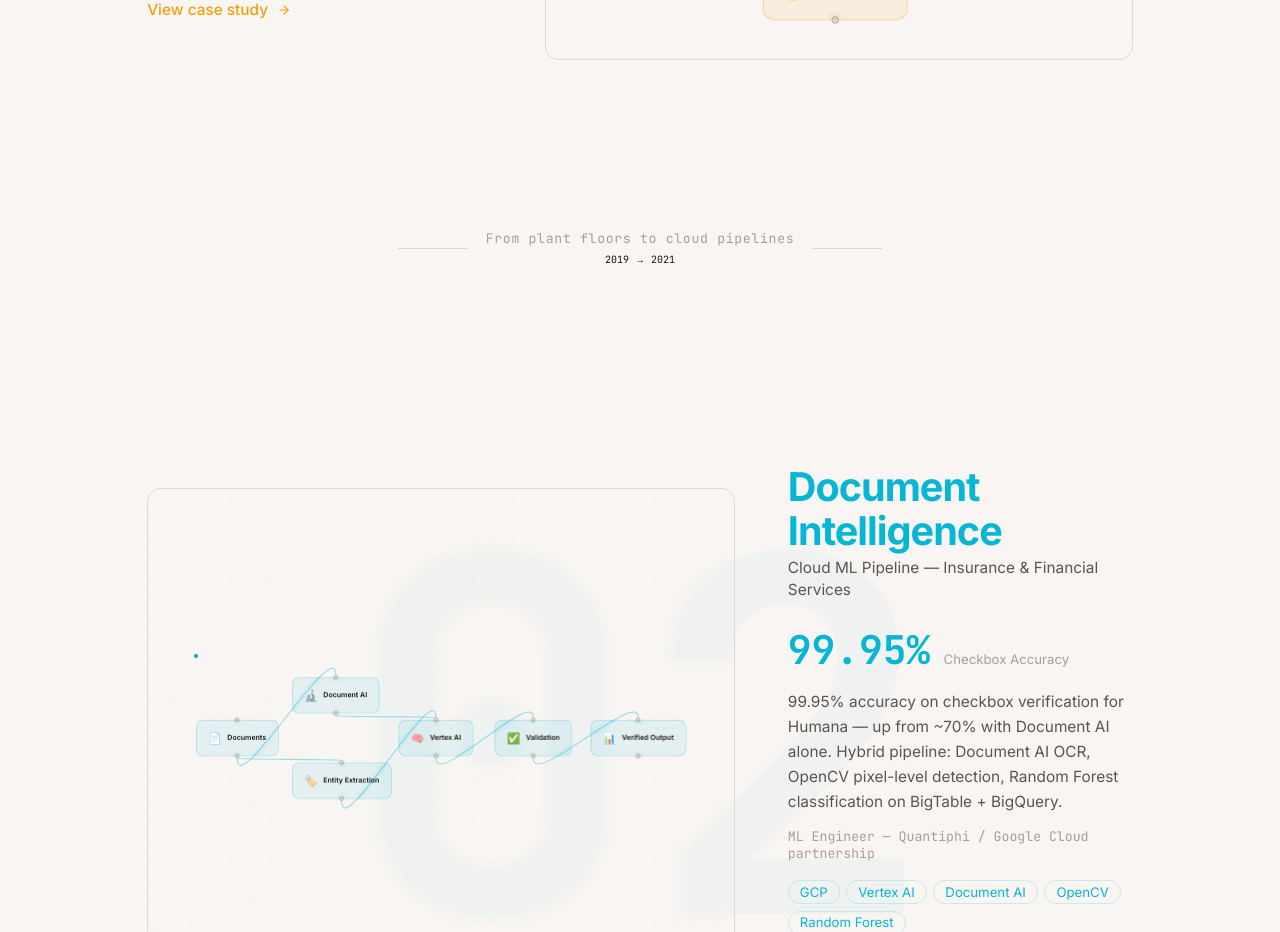
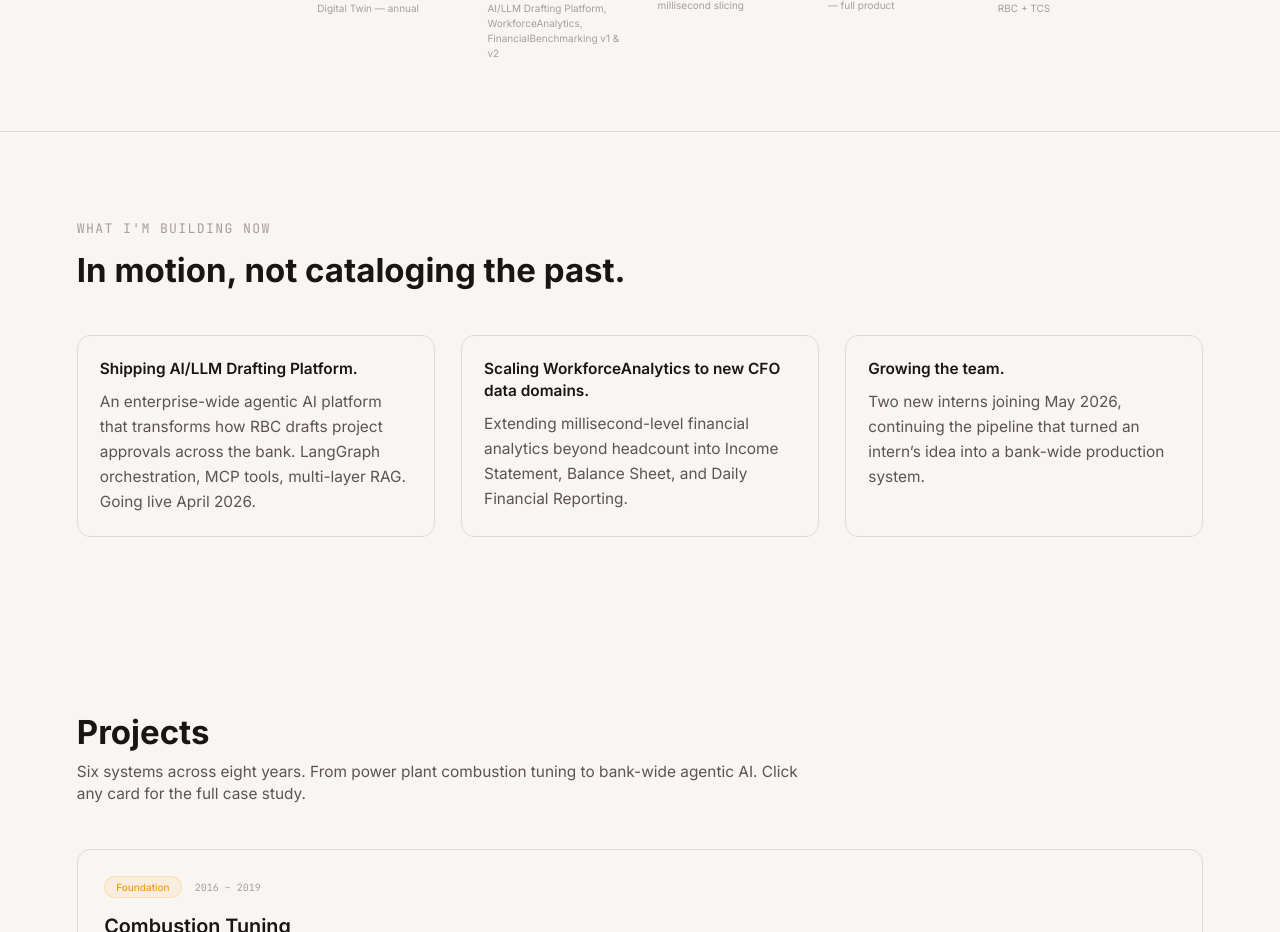
Before and after one commit to rogerthatroach/rogerthatroach.github.io, a Next.js app: page / in a window 1280 px wide. Shown: the part 1440-2372 px from the top of the page. Built offline with nearby package versions, Linux system fonts and the light colour scheme.

Commit message:
feat(homepage): Tier 4c — narrative arc restructure

```diff
--- a/app/page.tsx
+++ b/app/page.tsx
@@ -1,45 +1,15 @@
-import dynamic from 'next/dynamic';
 import Nav from '@/components/Nav';
 import Hero from '@/components/Hero';
-import ProjectShowcase from '@/components/ProjectShowcase';
-import EraTransition from '@/components/EraTransition';
 import CareerArcNarrative from '@/components/CareerArcNarrative';
 import MetricsRibbon from '@/components/MetricsRibbon';
+import NowBuilding from '@/components/NowBuilding';
+import ProjectCard from '@/components/projects/ProjectCard';
 import SkillTimeline from '@/components/SkillTimeline';
 import AboutSection from '@/components/AboutSection';
 import RecognitionSection from '@/components/RecognitionSection';
 import Footer from '@/components/Footer';
 import { PROJECTS } from '@/data/projects';
-
-function DiagramSkeleton() {
-  return (
-    <div className="flex h-[400px] w-full items-center justify-center rounded-xl border border-border-subtle bg-surface/50 sm:h-[500px]">
-      <span className="text-xs text-text-tertiary">Loading diagram...</span>
-    </div>
-  );
-}
-
-const CombustionDiagram = dynamic(() => import('@/components/diagrams/CombustionDiagram'), { ssr: false, loading: DiagramSkeleton });
-const DocumentIntelligenceDiagram = dynamic(() => import('@/components/diagrams/DocumentIntelligenceDiagram'), { ssr: false, loading: DiagramSkeleton });
-const CommodityTaxDiagram = dynamic(() => import('@/components/diagrams/CommodityTaxDiagram'), { ssr: false, loading: DiagramSkeleton });
-const FinancialBenchmarkingDiagram = dynamic(() => import('@/components/diagrams/FinancialBenchmarkingDiagram'), { ssr: false, loading: DiagramSkeleton });
-const WorkforceAnalyticsDiagram = dynamic(() => import('@/components/diagrams/WorkforceAnalyticsDiagram'), { ssr: false, loading: DiagramSkeleton });
-const FundingRequestDiagram = dynamic(() => import('@/components/diagrams/FundingRequestDiagram'), { ssr: false, loading: DiagramSkeleton });
-
-const DIAGRAMS: Record<string, React.ComponentType> = {
-  'combustion-tuning': CombustionDiagram,
-  'document-intelligence': DocumentIntelligenceDiagram,
-  'commodity-tax': CommodityTaxDiagram,
-  'financialBenchmarking': FinancialBenchmarkingDiagram,
-  'workforceAnalytics': WorkforceAnalyticsDiagram,
-  'funding-request-drafting': FundingRequestDiagram,
-};
-
-const ERA_TRANSITIONS: Record<number, { label: string; years: string }> = {
-  1: { label: 'From plant floors to cloud pipelines', years: '2019 → 2021' },
-  2: { label: 'From cloud to enterprise finance', years: '2022' },
-  3: { label: 'From analytics to intelligent systems', years: '2024' },
-};
+import { CASE_STUDIES } from '@/data/projectCaseStudies';
 
 export default function Home() {
   return (
@@ -47,31 +17,49 @@
       <Nav />
       <Hero />
 
-      {/* Projects — full viewport showcases with architecture diagrams */}
-      <div id="work">
-        {PROJECTS.map((project, i) => {
-          const Diagram = DIAGRAMS[project.id];
-          const transition = ERA_TRANSITIONS[i];
-          return (
-            <div key={project.id}>
-              {transition && (
-                <EraTransition label={transition.label} years={transition.years} />
-              )}
-              <ProjectShowcase
-                project={project}
-                diagram={Diagram ? <Diagram /> : null}
-                index={i}
-              />
-            </div>
-          );
-        })}
-      </div>
+      {/* Through-line: the thesis that ties every system together */}
+      <CareerArcNarrative />
 
-      <CareerArcNarrative />
+      {/* Stats: the proof behind the thesis */}
       <MetricsRibbon />
+
+      {/* Present-tense momentum */}
+      <NowBuilding />
+
+      {/* Projects: six entry points into the three-layer funnel.
+          Simplified cards (no ReactFlow on homepage) — era badges carry the career arc.
+          Full cards with diagrams live on /projects and case study pages. */}
+      <section id="work" className="px-6 py-20 md:px-16">
+        <div className="mx-auto max-w-content">
+          <h2 className="mb-2 text-2xl font-bold text-text-primary sm:text-3xl">Projects</h2>
+          <p className="mb-10 max-w-2xl text-sm text-text-secondary">
+            Six systems across eight years. From power plant combustion tuning to bank-wide agentic
+            AI. Click any card for the full case study.
+          </p>
+          <div className="grid gap-6 sm:grid-cols-2">
+            {PROJECTS.map((project, i) => {
+              const caseStudy = CASE_STUDIES.find((cs) => cs.projectId === project.id);
+              if (!caseStudy) return null;
+              const isBookend = i === 0 || i === PROJECTS.length - 1;
+              return (
+                <div key={project.id} className={isBookend ? 'sm:col-span-2' : ''}>
+                  <ProjectCard project={project} caseStudy={caseStudy} index={i} />
+                </div>
+              );
+            })}
+          </div>
+        </div>
+      </section>
+
+      {/* Journey zoom-out */}
       <SkillTimeline />
+
+      {/* Leadership philosophy */}
       <AboutSection />
+
+      {/* Recognition: the close */}
       <RecognitionSection />
+
       <Footer />
     </main>
   );
--- a/components/EraTransition.tsx
+++ /dev/null
@@ -1,47 +0,0 @@
-'use client';
-
-import { useRef } from 'react';
-import { motion, useInView } from 'framer-motion';
-
-interface EraTransitionProps {
-  label: string;
-  years: string;
-}
-
-export default function EraTransition({ label, years }: EraTransitionProps) {
-  const ref = useRef<HTMLDivElement>(null);
-  const isInView = useInView(ref, { once: true, margin: '-20%' });
-
-  return (
-    <div
-      ref={ref}
-      className="flex items-center justify-center gap-4 px-6 py-12 md:py-16"
-    >
-      <motion.div
-        initial={{ scaleX: 0 }}
-        animate={isInView ? { scaleX: 1 } : {}}
-        transition={{ duration: 0.6, ease: [0.4, 0, 0.2, 1] }}
-        className="hidden h-px w-16 origin-right bg-border-subtle sm:block"
-      />
-      <motion.div
-        initial={{ opacity: 0, y: 8 }}
-        animate={isInView ? { opacity: 1, y: 0 } : {}}
-        transition={{ duration: 0.5, delay: 0.2 }}
-        className="text-center"
-      >
-        <p className="font-mono text-xs tracking-wider text-text-tertiary">
-          {label}
-        </p>
-        <p className="mt-1 font-mono text-[10px] text-text-tertiary/60">
-          {years}
-        </p>
-      </motion.div>
-      <motion.div
-        initial={{ scaleX: 0 }}
-        animate={isInView ? { scaleX: 1 } : {}}
-        transition={{ duration: 0.6, ease: [0.4, 0, 0.2, 1] }}
-        className="hidden h-px w-16 origin-left bg-border-subtle sm:block"
-      />
-    </div>
-  );
-}
--- /dev/null
+++ b/components/NowBuilding.tsx
@@ -0,0 +1,49 @@
+'use client';
+
+import { useRef } from 'react';
+import { motion, useInView } from 'framer-motion';
+import { NOW_BUILDING } from '@/data/nowBuilding';
+
+export default function NowBuilding() {
+  const ref = useRef<HTMLElement>(null);
+  const isInView = useInView(ref, { once: true, margin: '-80px' });
+
+  return (
+    <section ref={ref} id="now" className="px-6 py-20 md:px-16">
+      <div className="mx-auto max-w-content">
+        <motion.p
+          initial={{ opacity: 0, y: 12 }}
+          animate={isInView ? { opacity: 1, y: 0 } : {}}
+          transition={{ duration: 0.6 }}
+          className="font-mono text-xs uppercase tracking-widest text-text-tertiary"
+        >
+          What I&apos;m building now
+        </motion.p>
+
+        <motion.h2
+          initial={{ opacity: 0, y: 16 }}
+          animate={isInView ? { opacity: 1, y: 0 } : {}}
+          transition={{ duration: 0.6, delay: 0.1 }}
+          className="mt-3 max-w-2xl text-2xl font-bold text-text-primary sm:text-3xl"
+        >
+          In motion, not cataloging the past.
+        </motion.h2>
+
+        <ul className="mt-10 grid gap-6 sm:grid-cols-3">
+          {NOW_BUILDING.map((item, i) => (
+            <motion.li
+              key={item.lead}
+              initial={{ opacity: 0, y: 16 }}
+              animate={isInView ? { opacity: 1, y: 0 } : {}}
+              transition={{ duration: 0.5, delay: 0.2 + i * 0.12 }}
+              className="rounded-xl border border-border-subtle bg-surface/40 p-5"
+            >
+              <p className="text-sm font-semibold text-text-primary">{item.lead}</p>
+              <p className="mt-2 text-sm leading-relaxed text-text-secondary">{item.body}</p>
+            </motion.li>
+          ))}
+        </ul>
+      </div>
+    </section>
+  );
+}
--- a/components/ProjectShowcase.tsx
+++ /dev/null
@@ -1,132 +0,0 @@
-'use client';
-
-import { useRef } from 'react';
-import Link from 'next/link';
-import { motion, useInView } from 'framer-motion';
-import { ArrowRight } from 'lucide-react';
-import type { Project } from '@/data/projects';
-
-interface ProjectShowcaseProps {
-  project: Project;
-  diagram: React.ReactNode;
-  index: number;
-}
-
-export default function ProjectShowcase({ project, diagram, index }: ProjectShowcaseProps) {
-  const ref = useRef<HTMLElement>(null);
-  const isInView = useInView(ref, { once: true, margin: '-15%' });
-  const isEven = index % 2 === 0;
-
-  return (
-    <section
-      ref={ref}
-      className={`relative min-h-screen overflow-hidden bg-gradient-to-b ${project.palette.bg} to-transparent`}
-    >
-      {/* Ghosted project number */}
-      <div className="pointer-events-none absolute inset-0 flex items-center justify-center overflow-hidden">
-        <span
-          className="select-none font-mono text-[20rem] font-bold leading-none opacity-[0.03] sm:text-[28rem]"
-          style={{ color: project.palette.primary }}
-        >
-          {String(index + 1).padStart(2, '0')}
-        </span>
-      </div>
-
-      {/* Content */}
-      <div className="relative z-10 mx-auto flex min-h-screen max-w-content flex-col items-center justify-center gap-8 px-6 py-16 md:px-16 lg:flex-row lg:gap-12">
-        {/* Text side */}
-        <motion.div
-          initial={{ opacity: 0, x: isEven ? -30 : 30 }}
-          animate={isInView ? { opacity: 1, x: 0 } : {}}
-          transition={{ duration: 0.7, ease: [0.25, 0.1, 0.25, 1] }}
-          className={`w-full shrink-0 lg:w-[35%] ${isEven ? 'lg:order-1' : 'lg:order-2'}`}
-        >
-          {/* Title */}
-          <h2
-            className="text-3xl font-bold tracking-tight sm:text-4xl"
-            style={{ color: project.palette.primary }}
-          >
-            {project.title}
-          </h2>
-
-          <p className="mt-1 text-sm text-text-secondary">{project.subtitle}</p>
-
-          {/* Hero metric */}
-          <div className="mt-6 flex items-baseline gap-3">
-            <span
-              className="font-mono text-3xl font-bold sm:text-4xl"
-              style={{ color: project.palette.primary }}
-            >
-              {project.heroMetric.value}
-            </span>
-            <span className="text-xs text-text-tertiary">{project.heroMetric.label}</span>
-          </div>
-
-          {/* Caption */}
-          <p className="mt-4 text-sm leading-relaxed text-text-secondary">
-            {project.caption}
-          </p>
-
-          {/* Role */}
-          <p className="mt-3 font-mono text-xs text-text-tertiary">
-            {project.role}
-          </p>
-
-          {/* Tech stack */}
-          <div className="mt-4 flex flex-wrap gap-1.5">
-            {project.stack.map((tech) => (
-              <span
-                key={tech}
-                className="rounded-full border px-2.5 py-0.5 text-xs"
-                style={{
-                  borderColor: `${project.palette.primary}30`,
-                  color: project.palette.primary,
-                }}
-              >
-                {tech}
-              </span>
-            ))}
-          </div>
-
-          {/* Thin accent line */}
-          <motion.div
-            initial={{ scaleX: 0 }}
-            animate={isInView ? { scaleX: 1 } : {}}
-            transition={{ duration: 0.6, delay: 0.3 }}
-            className="mt-6 h-px w-16 origin-left"
-            style={{ backgroundColor: project.palette.primary }}
-          />
-
-          {/* Case Study CTA */}
-          {project.deepDivePath && (
-            <motion.div
-              initial={{ opacity: 0 }}
-              animate={isInView ? { opacity: 1 } : {}}
-              transition={{ duration: 0.5, delay: 0.5 }}
-              className="mt-5"
-            >
-              <Link
-                href={project.deepDivePath}
-                className="inline-flex items-center gap-2 text-sm font-medium transition-colors hover:text-text-primary"
-                style={{ color: project.palette.primary }}
-              >
-                View case study
-                <ArrowRight size={14} />
-              </Link>
-            </motion.div>
-          )}
-        </motion.div>
-
-        {/* Diagram side */}
-        <motion.div
-          initial={{ opacity: 0, y: 20 }}
-          animate={isInView ? { opacity: 1, y: 0 } : {}}
-          transition={{ duration: 0.7, delay: 0.15, ease: [0.25, 0.1, 0.25, 1] }}
-          className={`w-full lg:w-[65%] ${isEven ? 'lg:order-2' : 'lg:order-1'}`}
-        >
-          {diagram}
-        </motion.div>
-      </div>
-    </section>
-  );
-}
--- /dev/null
+++ b/data/nowBuilding.ts
@@ -0,0 +1,24 @@
+export interface NowItem {
+  lead: string;
+  body: string;
+  // ISO date. After this point the item is likely stale and should be refreshed.
+  staleAfter: string;
+}
+
+export const NOW_BUILDING: NowItem[] = [
+  {
+    lead: 'Shipping AI/LLM Drafting Platform.',
+    body: 'An enterprise-wide agentic AI platform that transforms how RBC drafts project approvals across the bank. LangGraph orchestration, MCP tools, multi-layer RAG. Going live April 2026.',
+    staleAfter: '2026-04-17',
+  },
+  {
+    lead: 'Scaling WorkforceAnalytics to new CFO data domains.',
+    body: 'Extending millisecond-level financial analytics beyond headcount into Income Statement, Balance Sheet, and Daily Financial Reporting.',
+    staleAfter: '2026-06-30',
+  },
+  {
+    lead: 'Growing the team.',
+    body: "Two new interns joining May 2026, continuing the pipeline that turned an intern\u2019s idea into a bank-wide production system.",
+    staleAfter: '2026-05-31',
+  },
+];
```
